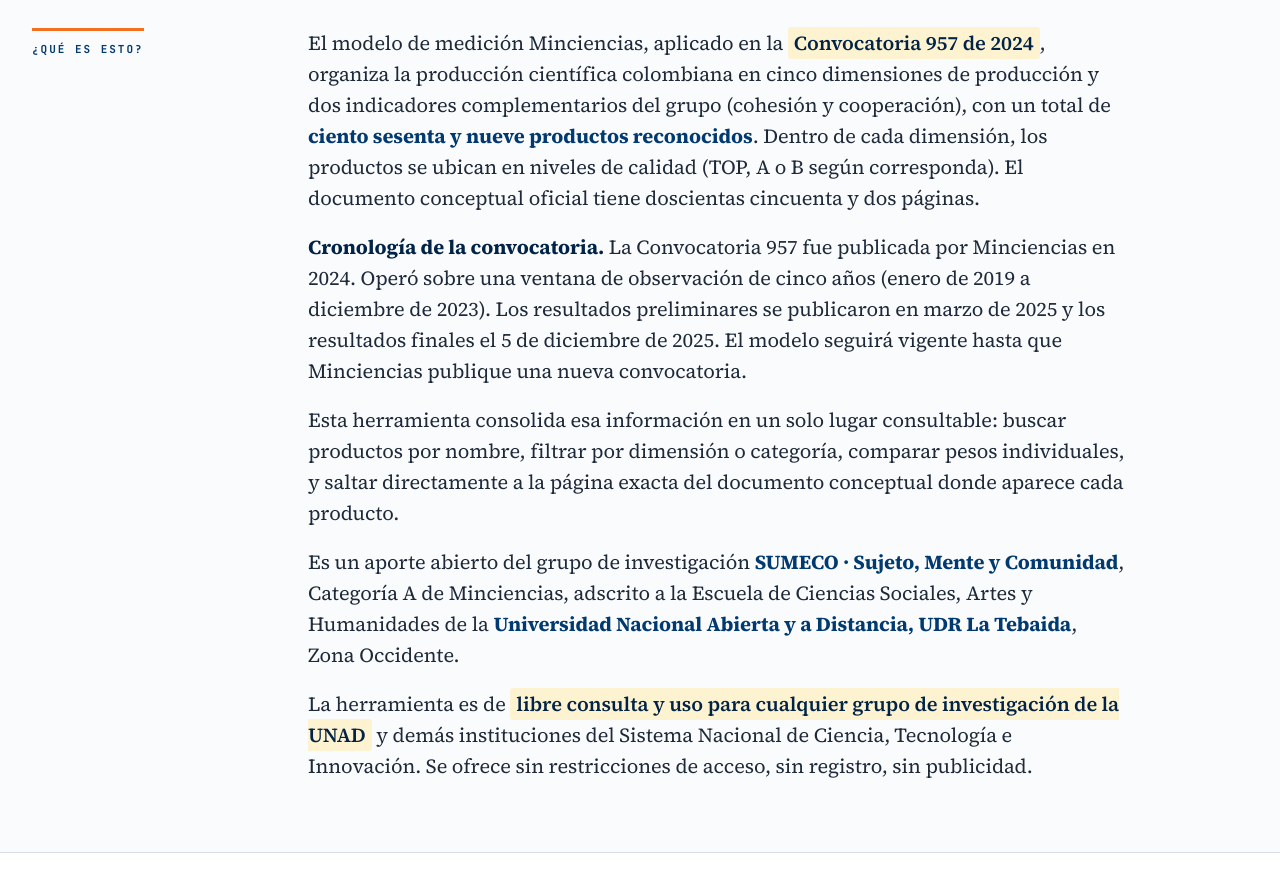
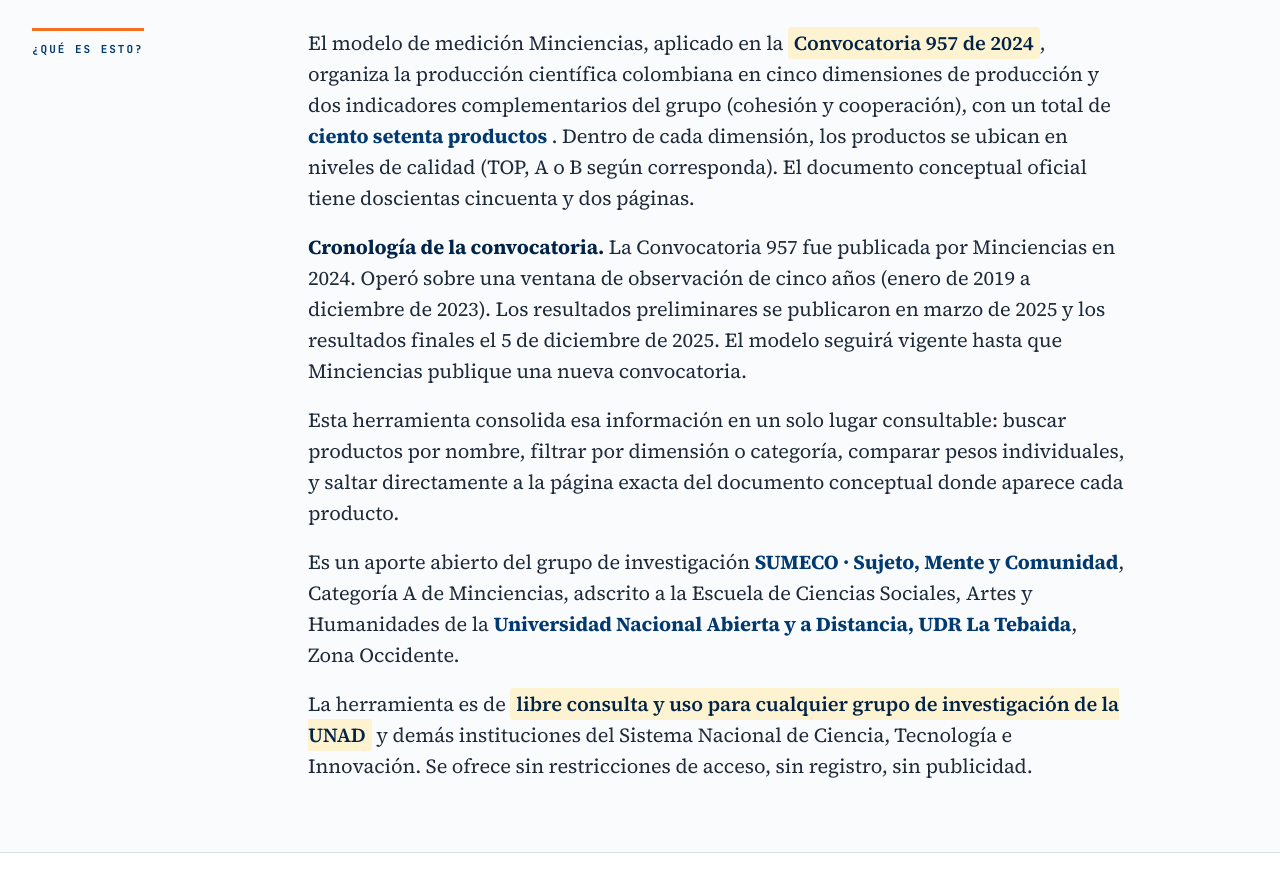
Before and after one commit to sumeco-ecsah/comomide-minciencias, a plain HTML site: page index.html in a window 1280 px wide. Shown: the part 920-1812 px from the top of the page. Drawn offline with nearby package versions, Linux system fonts and the light colour scheme.

Commit message:
Update index.html

```diff
--- a/index.html
+++ b/index.html
@@ -1795,7 +1795,7 @@
     <div class="intro-grid">
       <div class="section-label">¿Qué es esto?</div>
       <div class="intro-text">
-        <p>El modelo de medición Minciencias, aplicado en la <span class="highlight">Convocatoria 957 de 2024</span>, organiza la producción científica colombiana en cinco dimensiones de producción y dos indicadores complementarios del grupo (cohesión y cooperación), con un total de <strong>ciento sesenta y nueve productos reconocidos</strong>. Dentro de cada dimensión, los productos se ubican en niveles de calidad (TOP, A o B según corresponda). El documento conceptual oficial tiene doscientas cincuenta y dos páginas.</p>
+        <p>El modelo de medición Minciencias, aplicado en la <span class="highlight">Convocatoria 957 de 2024</span>, organiza la producción científica colombiana en cinco dimensiones de producción y dos indicadores complementarios del grupo (cohesión y cooperación), con un total de <strong>ciento setenta  productos </strong>. Dentro de cada dimensión, los productos se ubican en niveles de calidad (TOP, A o B según corresponda). El documento conceptual oficial tiene doscientas cincuenta y dos páginas.</p>
         <p><span class="ink-strong">Cronología de la convocatoria.</span> La Convocatoria 957 fue publicada por Minciencias en 2024. Operó sobre una ventana de observación de cinco años (enero de 2019 a diciembre de 2023). Los resultados preliminares se publicaron en marzo de 2025 y los resultados finales el 5 de diciembre de 2025. El modelo seguirá vigente hasta que Minciencias publique una nueva convocatoria.</p>
         <p>Esta herramienta consolida esa información en un solo lugar consultable: buscar productos por nombre, filtrar por dimensión o categoría, comparar pesos individuales, y saltar directamente a la página exacta del documento conceptual donde aparece cada producto.</p>
         <p>Es un aporte abierto del grupo de investigación <strong>SUMECO · Sujeto, Mente y Comunidad</strong>, Categoría A de Minciencias, adscrito a la Escuela de Ciencias Sociales, Artes y Humanidades de la <strong>Universidad Nacional Abierta y a Distancia, UDR La Tebaida</strong>, Zona Occidente.</p>
```
